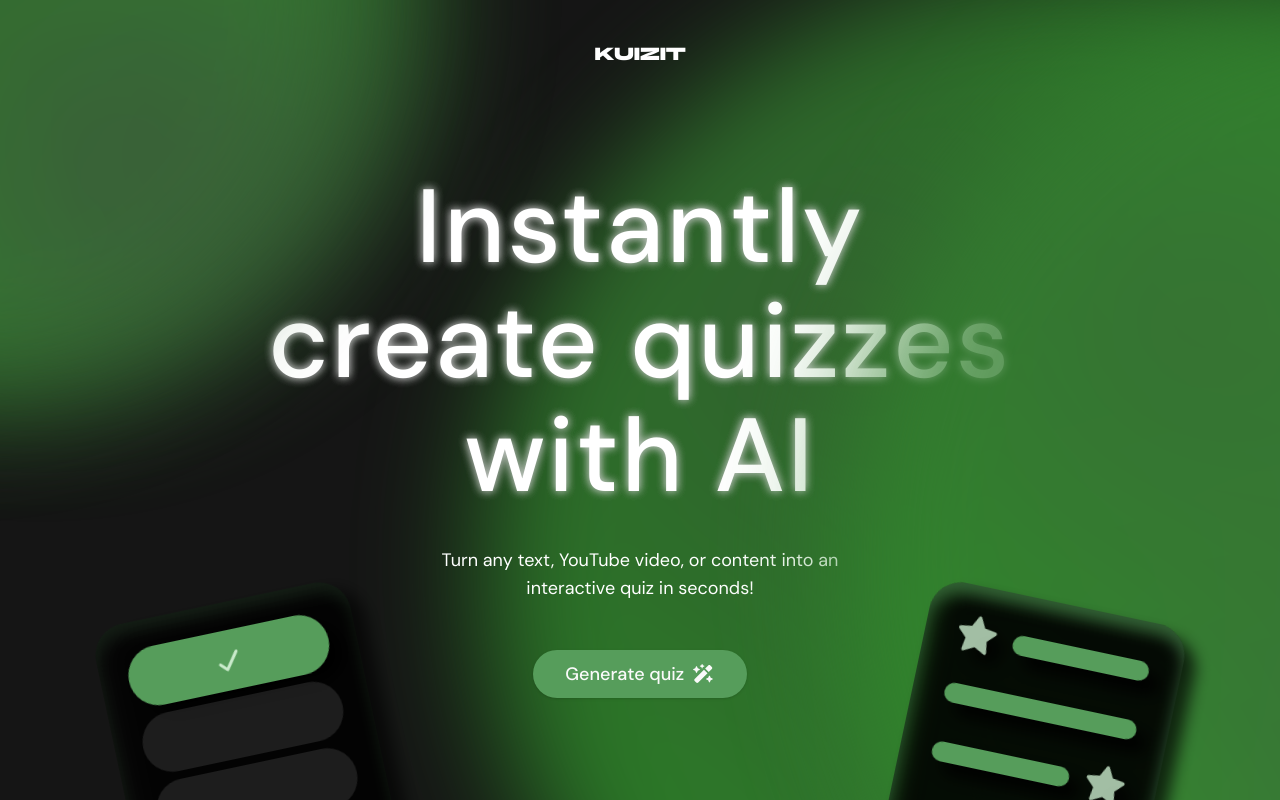
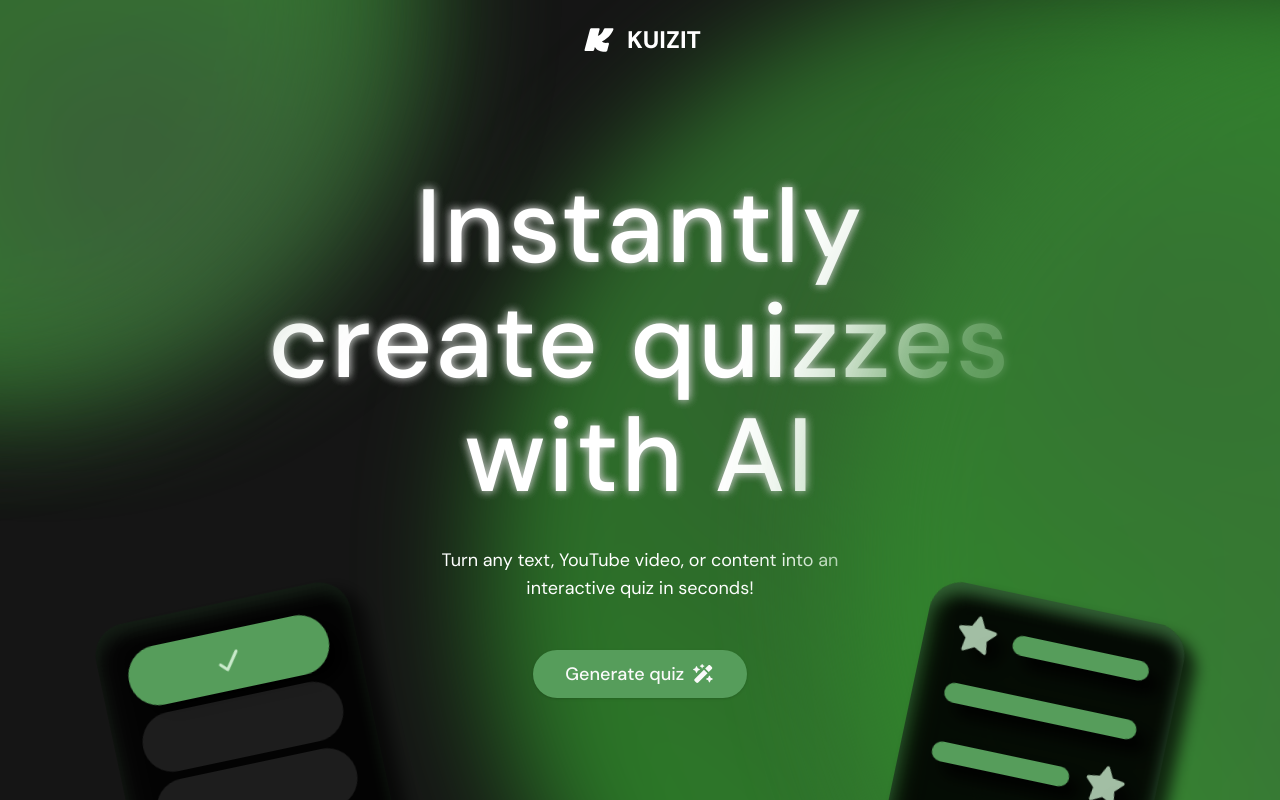
Before and after one commit to BenjaminFrias/Kuizit, a React (Vite) app in the folder client/: page / in a window 1280 px wide. Built offline with nearby package versions, Linux system fonts and the light colour scheme; no server answers.

Commit message:
feat: add Logo component

```diff
--- /dev/null
+++ b/client/src/components/Logo.tsx
@@ -0,0 +1,22 @@
+export const Logo = ({
+	width = '120',
+	height = '120',
+	color = '#FFFFFF',
+	...props
+}) => (
+	<svg
+		width={width}
+		height={height}
+		viewBox="0 0 317.5 317.5"
+		xmlns="http://www.w3.org/2000/svg"
+		{...props}
+	>
+		<path
+			id="rect2"
+			style={{ fill: color }}
+			d="m 100.24132,65.653414 c -5.787128,0 -11.652938,4.500987 -13.150761,10.090955 L 44.220307,235.7401 c -1.497819,5.58997 1.956024,10.08959 7.743179,10.08959 h 55.416094 c 5.78715,0 11.6516,-4.49962 13.14945,-10.08959 l 5.64766,-21.07977 c 21.53561,38.8437 68.22397,38.47439 87.43587,36.4861 4.97773,-0.51542 9.41134,-4.55502 10.67145,-9.25816 l 13.55495,-50.58629 c 1.77766,-6.63449 -3.48074,-11.41789 -10.53307,-10.46937 -24.80898,3.33667 -38.21817,-3.00527 -44.75961,-9.72068 59.77351,-31.43239 84.08652,-73.047369 90.7656,-96.756432 1.41291,-5.015937 -2.05187,-8.702084 -7.24539,-8.702084 h -56.20821 c -5.76925,0 -11.60342,4.549358 -13.59836,10.100429 -10.93527,30.431977 -29.6295,43.521797 -40.68657,47.838427 -1.96865,0.76851 -3.96496,1.73608 -5.78057,2.93233 l 13.60648,-50.780231 c 1.49781,-5.589968 -1.95469,-10.090955 -7.74182,-10.090955 z"
+		/>
+	</svg>
+);
+
+export default Logo;
--- a/client/src/index.css
+++ b/client/src/index.css
@@ -7,7 +7,7 @@
 /* VARIABLES */
 @theme {
 	--font-primary: 'DM sans', 'sans-serif';
-	--font-logo: 'Panchang', 'sans-serif';
+	--font-logo: 'DM sans', 'sans-serif';
 	--color-custom-gray: #151515;
 	--color-custom-light-gray: #7e7e7e;
 	--color-custom-white: #ebe6dc;
--- a/client/src/pages/HomePage.tsx
+++ b/client/src/pages/HomePage.tsx
@@ -6,6 +6,7 @@ import { faWandMagicSparkles } from '@fortawesome/free-solid-svg-icons';
 import { FontAwesomeIcon } from '@fortawesome/react-fontawesome';
 import type { onPageChangeType } from '@/types';
 import { useTranslation } from '@/hooks/useTranslation';
+import Logo from '@/components/Logo';
 
 export default function HomePage({ onPageChange }: onPageChangeType) {
 	const t = useTranslation();
@@ -13,9 +14,12 @@ export default function HomePage({ onPageChange }: onPageChangeType) {
 	return (
 		<div className="relative min-h-screen min-w-screen p-6 md:p-8 flex flex-col items-center justify-center overflow-hidden bg-custom-gray">
 			<div className="absolute flex flex-col items-center w-full h-full z-999">
-				<h2 className="shortFadeIn absolute z-999 top-10 center font-logo text-white text-lg uppercase">
-					Kuizit
-				</h2>
+				<div className="flex justify-center items-center gap-2 shortFadeIn absolute z-999 top-5 center">
+					<Logo width="40" height="40" />
+					<h2 className=" font-primary text-white font-extrabold text-2xl uppercase">
+						Kuizit
+					</h2>
+				</div>
 
 				<div className="flex flex-col items-center justify-center flex-grow px-8 md:mt-14">
 					<h1
--- a/client/src/pages/InputPage.tsx
+++ b/client/src/pages/InputPage.tsx
@@ -1,4 +1,5 @@
 import { FileUploadDropZone } from '@/components/FileUploadDropZone';
+import Logo from '@/components/Logo';
 import { Button } from '@/components/ui/button';
 import { Textarea } from '@/components/ui/textarea';
 import { useTranslation } from '@/hooks/useTranslation';
@@ -56,10 +57,13 @@ export default function Inputpage({
 	const t = useTranslation();
 
 	return (
-		<div className="relative min-h-screen min-w-screen w-screen max-w-screen px-3 py-5 flex flex-col items-center justify-between gap-10 bg-custom-white">
-			<h2 className="flex center font-logo text-custom-green text-lg uppercase shortFadeIn">
-				Kuizit
-			</h2>
+		<div
+			className="relative min-h-screen min-w-screen w-screen max-w-screen px-3 py-5 flex flex-col items-center
+		justify-between gap-10 bg-custom-white"
+		>
+			<div className="longFadeIn">
+				<Logo width="50" height="50" color="#569d5b" />
+			</div>
 
 			<div className="flex flex-col max-w-[600px] w-full self-center md:w-400 md:max-h-screen justify-self-center items-center gap-5 longFadeIn">
 				<h1 className="font-primary font-regular text-custom-gray text-center text-[2.7rem]">
```
